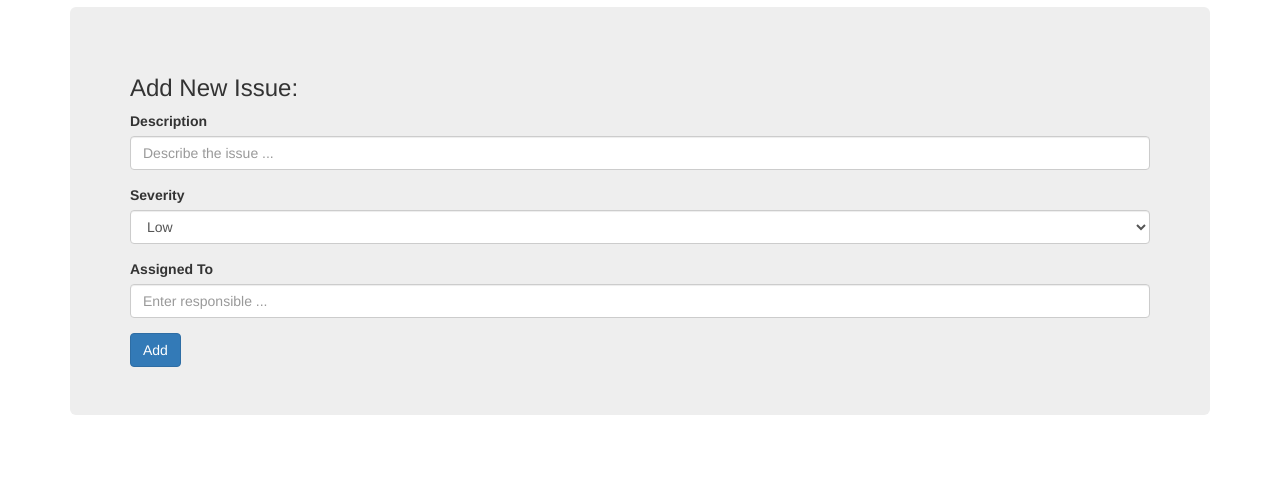
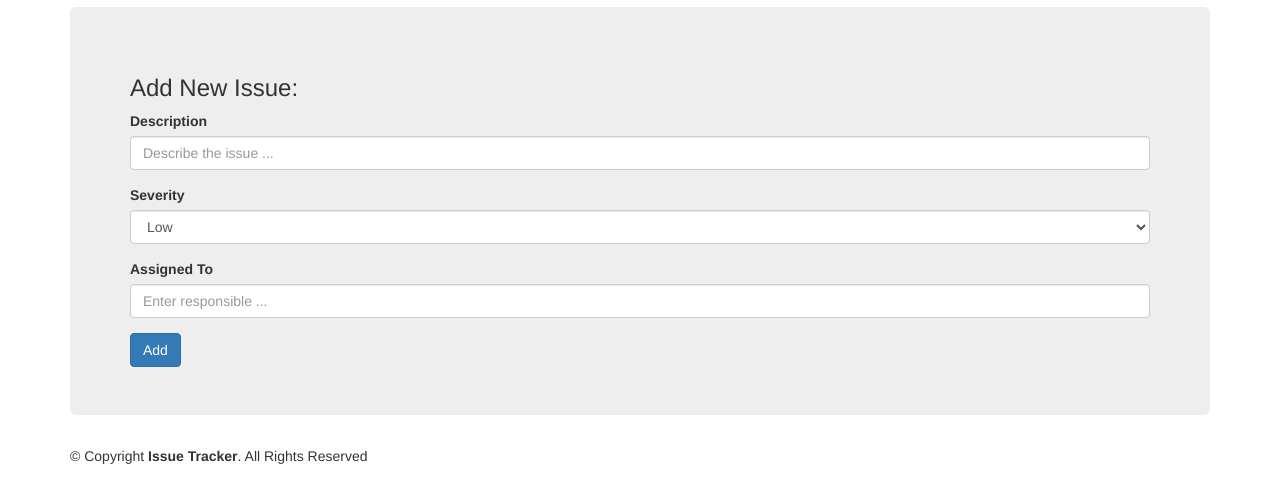
Before and after one commit to shadmansaalim/issue-tracker, a plain HTML site: page index.html in a window 1280 px wide. Shown: the part 63-566 px from the top of the page. Drawn offline with nearby package versions, Linux system fonts and the light colour scheme.

Commit message:
Update index.html

```diff
--- a/index.html
+++ b/index.html
@@ -12,6 +12,7 @@
 </head>
 
 <body>
+
   <div class="container">
     <h1>Issue Tracker</h1>
     <div class="jumbotron">
@@ -65,6 +66,12 @@
       </div>
     </div>
   </div>
+  <footer>
+        <div class="container">
+      <div class="center">
+        &copy; Copyright <strong><span>Issue Tracker</span></strong>. All Rights Reserved
+      </div>
+      </footer>
 
 
   <script src="https://code.jquery.com/jquery-3.1.1.min.js"
@@ -73,6 +80,7 @@
   <script src="https://maxcdn.bootstrapcdn.com/bootstrap/3.3.7/js/bootstrap.min.js"
     integrity="sha384-Tc5IQib027qvyjSMfHjOMaLkfuWVxZxUPnCJA7l2mCWNIpG9mGCD8wGNIcPD7Txa"
     crossorigin="anonymous"></script>
+
   <script src="main.js"></script>
 </body>
 
```
